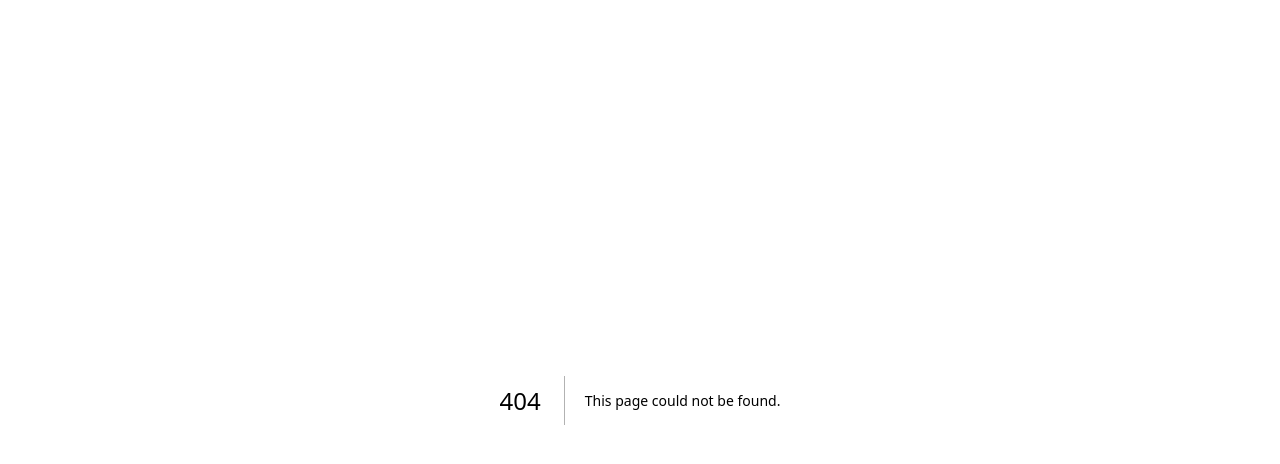
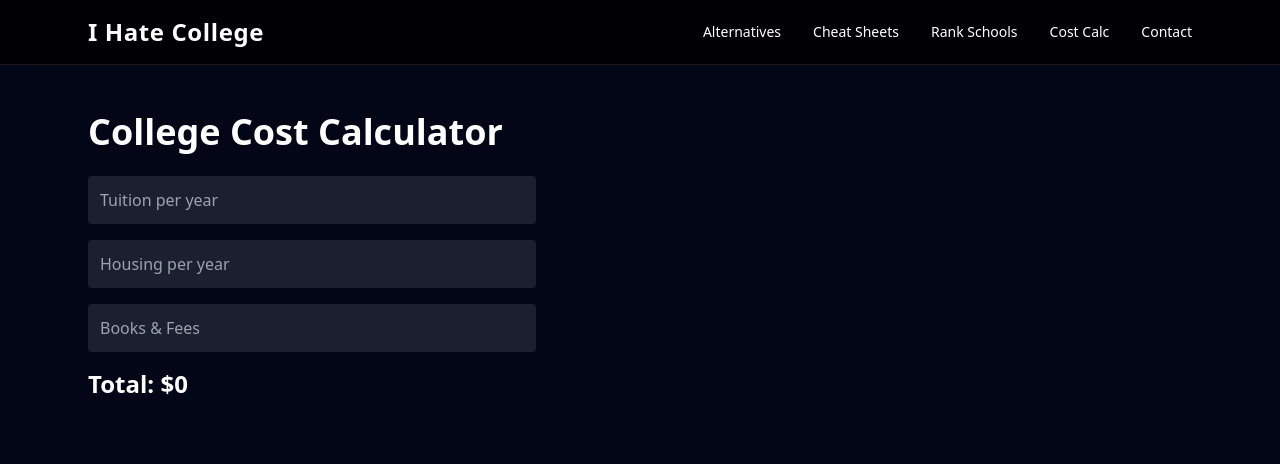
Before and after one commit to placebetsai/Ihatecollege, a Next.js app: page /cost in a window 1280 px wide. Before the commit this address had no page. Shown: the top 464 px of the page. Built offline with nearby package versions, Linux system fonts and the light colour scheme.

Commit message:
Create cost.js

```diff
--- /dev/null
+++ b/pages/cost.js
@@ -0,0 +1,41 @@
+import Layout from "../components/Layout";
+import { useState } from "react";
+
+export default function Cost() {
+  const [tuition, setTuition] = useState("");
+  const [housing, setHousing] = useState("");
+  const [books, setBooks] = useState("");
+
+  const total = Number(tuition) + Number(housing) + Number(books);
+
+  return (
+    <Layout title="Cost Calculator">
+      <h1 className="text-4xl font-bold mb-6">College Cost Calculator</h1>
+
+      <div className="space-y-4 max-w-md">
+
+        <input
+          className="w-full p-3 bg-white/10 rounded"
+          placeholder="Tuition per year"
+          onChange={(e) => setTuition(e.target.value)}
+        />
+
+        <input
+          className="w-full p-3 bg-white/10 rounded"
+          placeholder="Housing per year"
+          onChange={(e) => setHousing(e.target.value)}
+        />
+
+        <input
+          className="w-full p-3 bg-white/10 rounded"
+          placeholder="Books & Fees"
+          onChange={(e) => setBooks(e.target.value)}
+        />
+
+        <div className="text-2xl font-bold mt-4">
+          Total: ${isNaN(total) ? 0 : total.toLocaleString()}
+        </div>
+      </div>
+    </Layout>
+  );
+}
```
